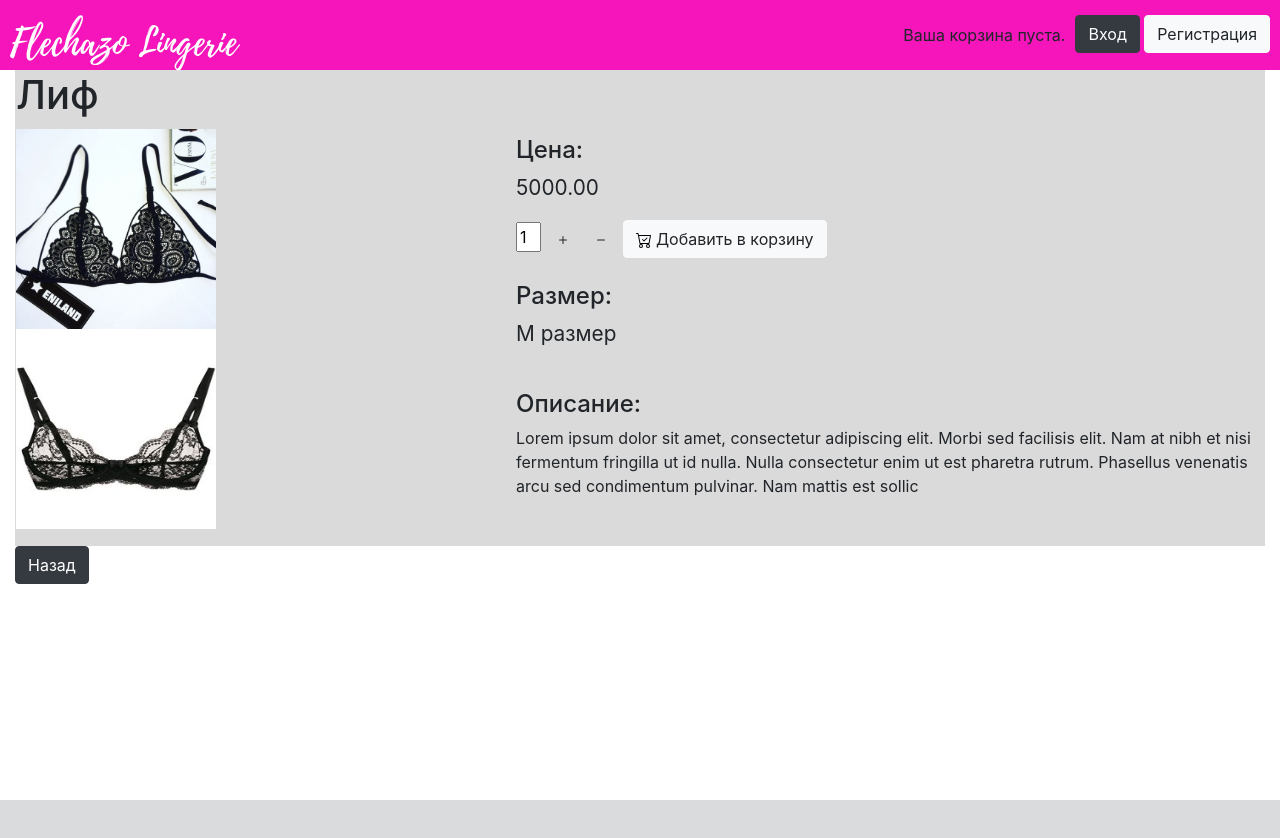
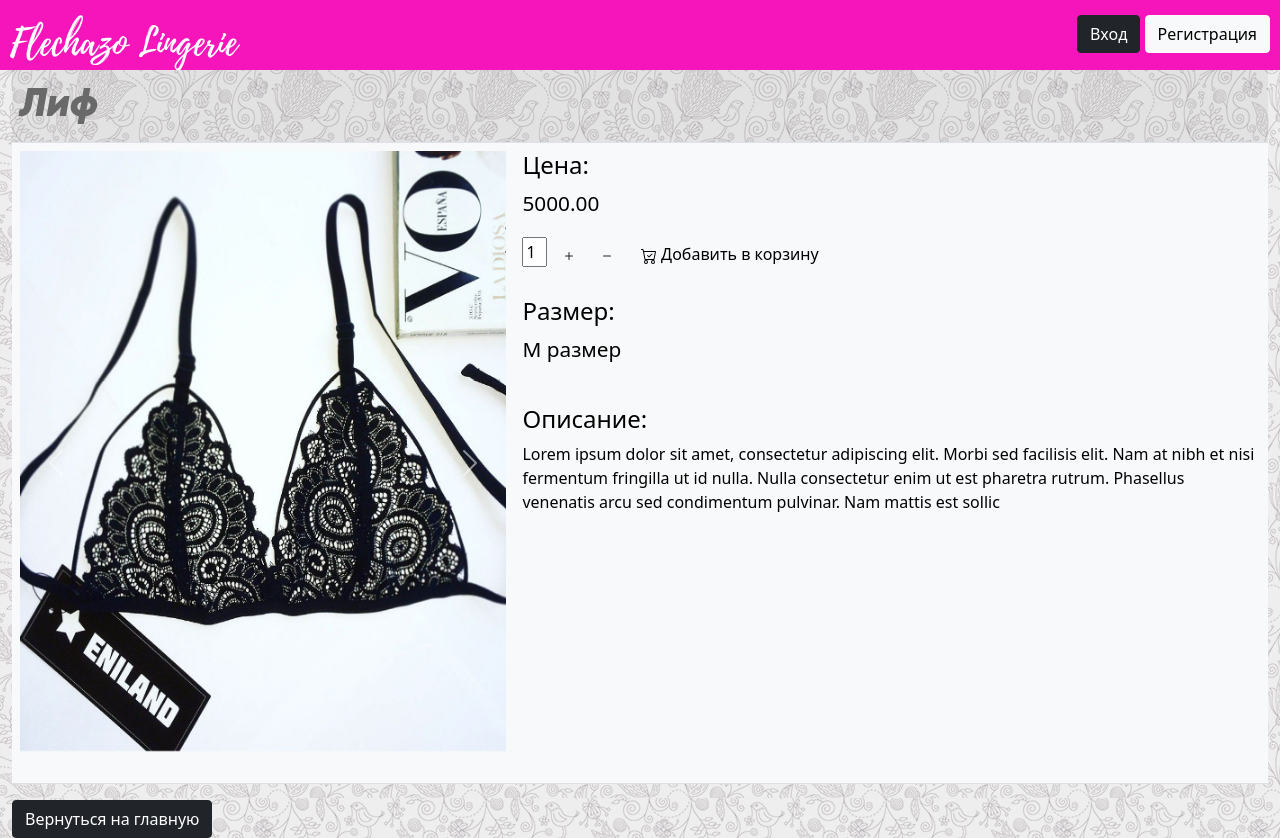
Before and after one commit to OlgaUsovich/finalProject, a Django app: page /2/ in a window 1280 px wide. Before the commit the page ends 800 px from the top, so only its background shows below. Run offline with Django 3.2, Linux system fonts and the light colour scheme; data comes from the database, SQL or seed files in the repository; both versions use the stored data as it was after the commit; some libraries are stand-ins or nearby versions.

Commit message:
Added carousel to pictures in product_detail, changed cart inscription design on base.html

```diff
--- a/cart/views.py
+++ b/cart/views.py
@@ -46,5 +46,7 @@ def product_detail(request, id):
                                 id=id,
                                 available=True)
     cart_product_form = CartAddProductForm()
+    carousel_img = product.productimage_set.all()[1:]
     return render(request, 'products/detail.html', {'product': product,
-                                                    'cart_product_form': cart_product_form})
+                                                    'cart_product_form': cart_product_form,
+                                                    'carousel_img': carousel_img})
--- a/common_static/base.css
+++ b/common_static/base.css
@@ -1,6 +1,13 @@
 @font-face {
     font-family: 'Playlist-Script';
     src: url('/static/Playlist-Script.ttf.woff') format('woff');
+    font-weight: normal;
+    font-style: normal;
+}
+
+@font-face {
+    font-family: 'Gilroy';
+    src: url('/static/Gilroy-BlackItalic.woff') format('woff');
     font-weight: normal;
     font-style: normal;
 }
@@ -14,6 +21,7 @@
 
 .logo {
     margin-right: auto;
+    text-decoration: none;
     font-family: "Playlist-Script";
     font-size: 38px;
     color: white;
@@ -21,7 +29,7 @@
 
 .logo:hover{
     text-decoration: none;
-    color: whitesmoke;
+    color: darkgray;
 }
 
 .cart {
@@ -34,3 +42,52 @@
 .change_font {
     font-family: "Playlist-Script";
 }
+
+.back {
+    background-image: url(backgrounds/background.jpg);
+}
+
+.detail_img {
+    width: 600px;
+    height: 600px;
+}
+
+.product-name {
+    font-family: "Gilroy";
+    text-decoration: none;
+    color: #f515bb;
+}
+
+.product-name-detail {
+    font-family: "Gilroy";
+    text-decoration: none;
+    color: dimgrey;
+}
+
+.product-name:hover {
+    text-decoration: none;
+    color: dimgrey;
+}
+
+.form-group {
+    margin-bottom: 1rem;
+}
+
+.cart-lit {
+    text-decoration: none;
+    font-family: "Gilroy";
+    font-size: 18px;
+    color: white;
+}
+
+.cart-lit-prod {
+    text-decoration: none;
+    font-family: "Gilroy";
+    font-size: 18px;
+    color: dimgrey;
+}
+
+.cart-lit-prod:hover {
+    text-decoration: none;
+    color: white;
+}
--- a/products/static/products/products.css
+++ b/products/static/products/products.css
@@ -1,9 +1,6 @@
 .images {
     height: 200px;
     width: 200px;
-}
-.back {
-    background-image: url(backgrounds/dark.jpg);
 }
 
 .logo-img {
--- a/templates/authentication/login.html
+++ b/templates/authentication/login.html
@@ -13,7 +13,7 @@
                 <form action="" method="POST">
                     {% csrf_token %}
                     {% bootstrap_form form %}
-                    <button class="btn btn-dark">Отправить</button>
+                    <button class="btn btn-dark">Войти</button>
                 </form>
             </div>
         </div>
--- a/templates/authentication/registration.html
+++ b/templates/authentication/registration.html
@@ -17,7 +17,7 @@
                              class="bi bi-envelope-fill" viewBox="0 0 16 16">
                             <path d="M.05 3.555A2 2 0 0 1 2 2h12a2 2 0 0 1 1.95 1.555L8 8.414.05 3.555zM0 4.697v7.104l5.803-3.558L0 4.697zM6.761 8.83l-6.57 4.027A2 2 0 0 0 2 14h12a2 2 0 0 0 1.808-1.144l-6.57-4.027L8 9.586l-1.239-.757zm3.436-.586L16 11.801V4.697l-5.803 3.546z"/>
                         </svg>
-                        Отправить
+                        Зарегистрироваться
                     </button>
                 </form>
 
--- a/templates/base.html
+++ b/templates/base.html
@@ -3,30 +3,31 @@
 <html lang="ru">
 <head>
     <meta charset="UTF-8">
-    <link rel="stylesheet" href="https://cdn.jsdelivr.net/npm/bootstrap@4.5.3/dist/css/bootstrap.min.css"
-          integrity="sha384-TX8t27EcRE3e/ihU7zmQxVncDAy5uIKz4rEkgIXeMed4M0jlfIDPvg6uqKI2xXr2" crossorigin="anonymous">
+    <link href="https://cdn.jsdelivr.net/npm/bootstrap@5.0.0-beta2/dist/css/bootstrap.min.css" rel="stylesheet"
+          integrity="sha384-BmbxuPwQa2lc/FVzBcNJ7UAyJxM6wuqIj61tLrc4wSX0szH/Ev+nYRRuWlolflfl" crossorigin="anonymous">
     <link rel="stylesheet" href="{% static 'base.css' %}">
+    <script src="https://cdn.jsdelivr.net/npm/bootstrap@5.0.0-beta2/dist/js/bootstrap.bundle.min.js"
+            integrity="sha384-b5kHyXgcpbZJO/tY9Ul7kGkf1S0CWuKcCD38l8YkeH8z8QjE0GmW1gYU5S9FOnJ0"
+            crossorigin="anonymous"></script>
 
     <title>{% block title %}Магазин{% endblock %}</title>
 
     {% block style %}{% endblock %}
 </head>
 
-<body>
+<body class="back">
 <header class="header">
     <a href="/" class="logo">
         Flechazo Lingerie
     </a>
-    <div class="cart">
+    <div class="cart-lit" style="padding-right: 30px;">
         {% with total_items=cart|length %}
             {% if cart|length > 0 %}
-                Корзина:
-                <a href="{% url "cart:cart_detail" %}">
+                Ваша корзина:<br>
+                <a class="cart-lit-prod" href="{% url "cart:cart_detail" %}">
                     {{ total_items }} товар(ов),
                     {{ cart.get_total_price }} р.
                 </a>
-            {% else %}
-                Ваша корзина пуста.
             {% endif %}
         {% endwith %}
     </div>
@@ -52,8 +53,8 @@
 </header>
 <div class="container-fluid">
 
-{% block nav %}
-{% endblock %}
+    {% block nav %}
+    {% endblock %}
 
     {% block content %}
 
--- a/templates/orders/order/create.html
+++ b/templates/orders/order/create.html
@@ -10,17 +10,17 @@
             <table class="table">
                 <thead>
                 <tr>
-                    <th scope="col" colspan="3" class="table-light">Ваш заказ</th>
+                    <th scope="col" colspan="3" class="table-secondary">Ваш заказ</th>
                 </tr>
                 </thead>
                 <tbody>
                 {% for item in cart %}
-                    <tr>
+                    <tr class="table-light">
                         <td colspan="2">{{ item.quantity }} x {{ item.product.name }}</td>
                         <td>{{ item.total_price }} р.</td>
                     </tr>
                 {% endfor %}
-                <tr class="table-danger">
+                <tr class="table-success">
                     <th scope="row" colspan="2">Общая сумма заказа:</th>
                     <td>{{ cart.get_total_price }} р.</td>
                 </tr>
--- a/templates/products/detail.html
+++ b/templates/products/detail.html
@@ -7,23 +7,54 @@
 {% block content %}
 
     <div>
-        <table style="width: 100%">
-            <tr class="table-active">
-                <td colspan="2"><h1>{{ product.name }}</h1></td>
+        <table class="table table-striped">
+            <tr>
+                <td colspan="2"><h1 class="product-name-detail">{{ product.name }}</h1></td>
             </tr>
-            <tr class="table-active">
+            <tr class="table-light">
                 <td rowspan="4">
-                    <p>
-                        {% if product.productimage_set.all %}
-                            {% for productimage in product.productimage_set.all %}
-                                <img class="images" src="{{ productimage.image.url }}"
-                                     alt="Картинка товара {{ product.name }}"><br>
+                    <div id="carouselControl" class="carousel slide" data-bs-ride="carousel">
+                        <div class="carousel-inner">
+                            {% if product.productimage_set.all %}
+                                <div class="carousel-item active">
+                                    <img class="d-block w-100 detail_img" src="{{ product.productimage_set.all.first.image.url }}"
+                                         alt="Картинка товара {{ product.name }}"><br>
+                                </div>
+                            {% for productimage in carousel_img %}
+                                <div class="carousel-item">
+                                    <img src="{{ productimage.image.url }}" class="d-block w-100 detail_img" alt="Картинка товара {{ product.name }}">
+                                </div>
                             {% endfor %}
-                        {% else %}
-                            <img class="images" src="{% static "img/no_image.png" %}"
-                                 alt="Картинка товара {{ product.name }}">
-                        {% endif %}
-                    </p>
+                            {% else %}
+                                <div class="carousel-item active">
+                                <img class="d-block w-100 detail_img" src="{% static "img/no_image.png" %}"
+                                     alt="Картинка товара {{ product.name }}">
+                                </div>
+                            {% endif %}
+                            <button class="carousel-control-prev" type="button"
+                                    data-bs-target="#carouselControl"
+                                    data-bs-slide="prev">
+                                <span class="carousel-control-prev-icon" aria-hidden="true"></span>
+                                <span class="visually-hidden">Previous</span>
+                            </button>
+                            <button class="carousel-control-next" type="button"
+                                    data-bs-target="#carouselControl"
+                                    data-bs-slide="next">
+                                <span class="carousel-control-next-icon" aria-hidden="true"></span>
+                                <span class="visually-hidden">Next</span>
+                            </button>
+                        </div>
+                        {#                    <p style="padding: 15px">#}
+                        {#                        {% if product.productimage_set.all %}#}
+                        {#                            {% for productimage in product.productimage_set.all %}#}
+                        {#                                <img class="img-fluid" src="{{ productimage.image.url }}"#}
+                        {#                                     alt="Картинка товара {{ product.name }}"><br>#}
+                        {#                            {% endfor %}#}
+                        {#                        {% else %}#}
+                        {#                            <img class="img-fluid" src="{% static "img/no_image.png" %}"#}
+                        {#                                 alt="Картинка товара {{ product.name }}">#}
+                        {#                        {% endif %}#}
+                        {#                    </p>#}
                 </td>
                 <td style="width: 60%">
 
@@ -57,7 +88,7 @@
                 </td>
             </tr>
         </table>
-        <a type="button" class="btn btn-dark" href="{% url 'products:list' %}">Назад</a>
+        <a type="button" class="btn btn-dark" href="{% url 'products:list' %}">Вернуться на главную</a>
 
 
     </div>
```
Also changed, not shown: templates/authentication/_profile_nav.html (+8 -0 lines), templates/cart/detail.html (+11 -10 lines), templates/products/list.html (+3 -16 lines), common_static/Gilroy-BlackItalic.woff (added), common_static/backgrounds/background.jpg (added), db.sqlite3.
